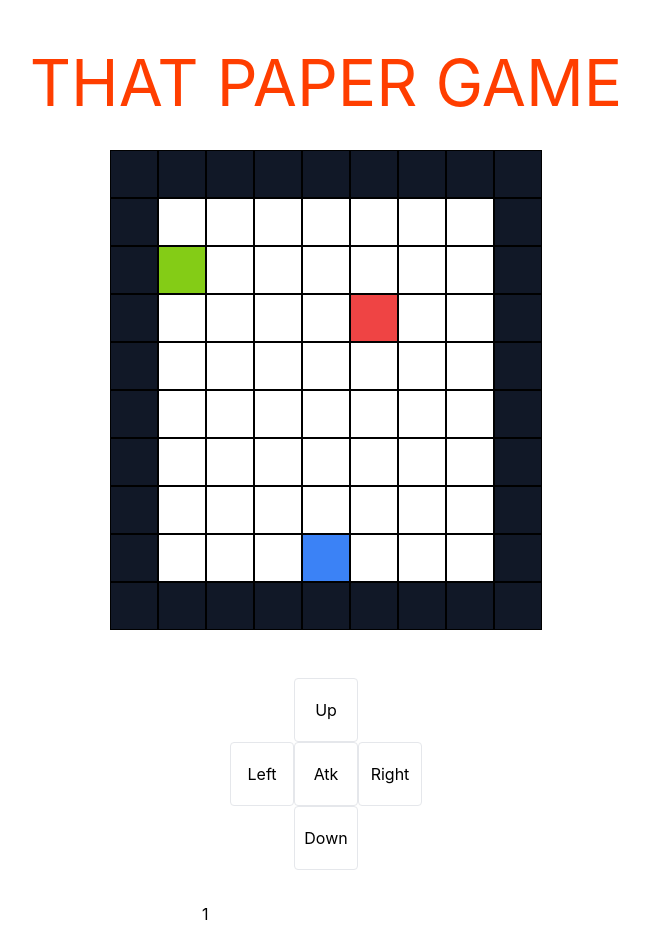
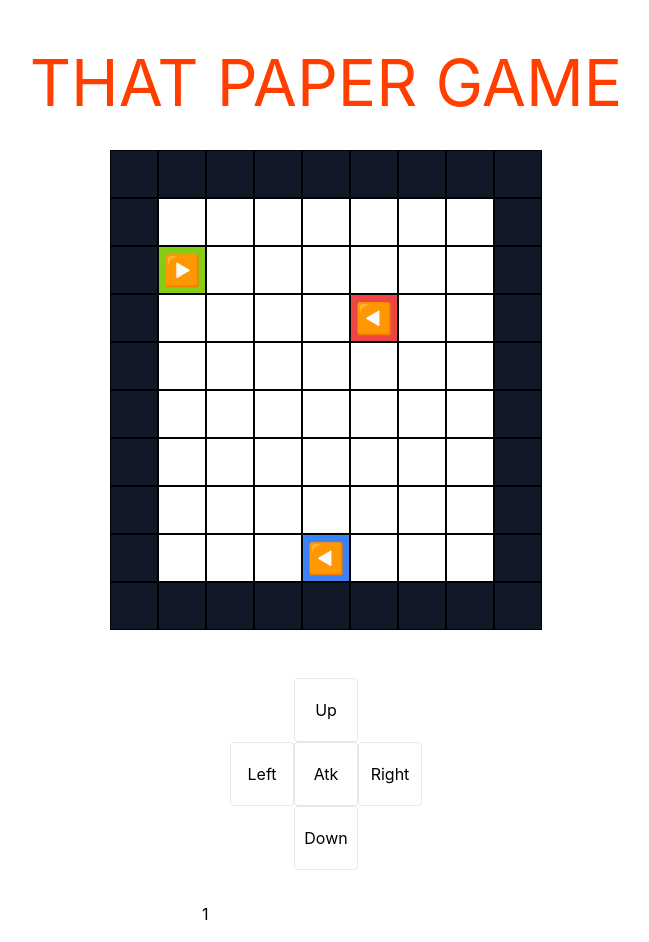
Before and after one commit to narze/that-paper-game, a Svelte app: page / in a window 1280 px wide. Shown: the whole page, without its empty margins (314-963 px from the left). Built offline with nearby package versions, Linux system fonts and the light colour scheme.

Commit message:
Show players direction

```diff
--- a/src/App.svelte
+++ b/src/App.svelte
@@ -1,4 +1,11 @@
 <script lang="ts">
+  const directions = {
+    up: "🔼",
+    right: "▶️",
+    down: "🔽",
+    left: "◀️",
+  }
+
   let map: boolean[][] = Array(10)
     .fill(false)
     .map(() => Array(7).fill(false))
@@ -54,10 +61,6 @@
     players = players
   }
 
-  function onAtk() {
-    const player = players[currentPlayerIdx]
-  }
-
   function onRight() {
     const player = players[currentPlayerIdx]
     if (!walkable(player.x + 1, player.y)) {
@@ -76,6 +79,10 @@
     player.direction = "down"
     player.y = player.y + 1
     players = players
+  }
+
+  function onAtk() {
+    const player = players[currentPlayerIdx]
   }
 
   function walkable(x, y) {
@@ -97,7 +104,11 @@
             class={`h-12 w-12 border border-black ${hole ? "bg-gray-900" : ""}`}
           >
             {#if player}
-              <div class={`w-full h-full ${player.color}`} />
+              <div
+                class={`w-full h-full ${player.color} flex items-center justify-center text-3xl`}
+              >
+                {directions[player.direction]}
+              </div>
             {/if}
           </span>
         {/each}
```
